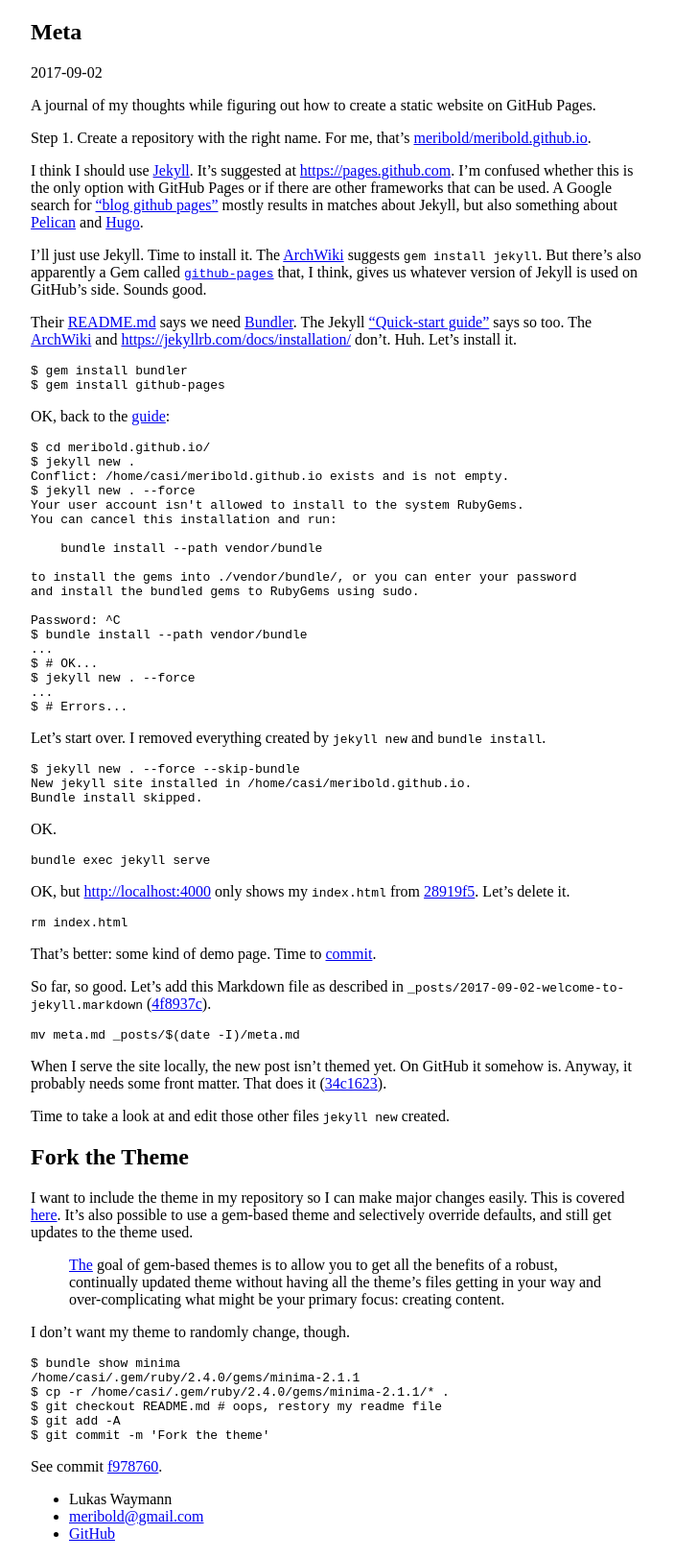
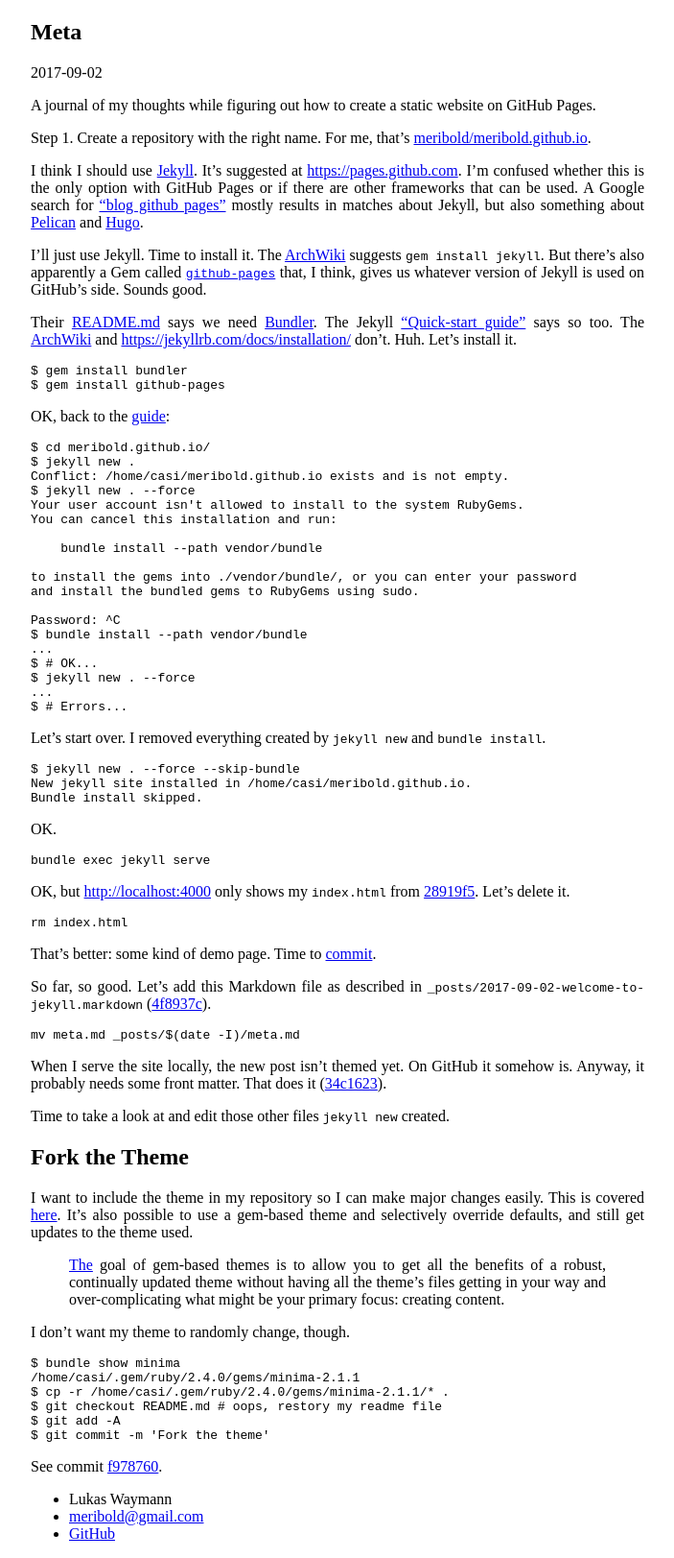
Before and after one commit to meribold/meribold.org, a Jekyll site: the page built from _posts/2017-09-02-meta.md, in a window 1280 px wide. Shown: the whole page at 96% size, without its empty margins (288-991 px from the left). Built offline with Jekyll 4.4.1, drawn with Linux system fonts in a browser that asks for light colours.

Commit message:
Fully justify text

```diff
--- a/assets/main.css
+++ b/assets/main.css
@@ -7,4 +7,9 @@ body {
   max-width: 80ch;
 }
 
+article {
+  /* Fully justify text. */
+  text-align: justify;
+}
+
 /* vim: set tw=90 sts=-1 sw=2 et: */
```
